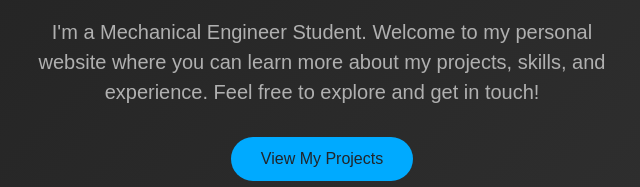
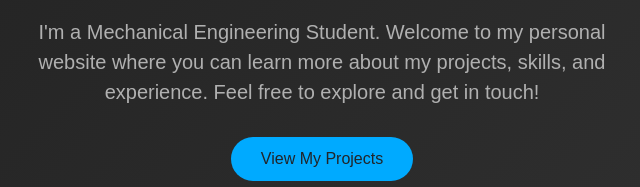
Before and after one commit to rodrigof21/rodrigof21.github.io, a plain HTML site: page index.html in a window 1280 px wide. Shown: the part 425-612 px from the top of the page, 318-958 px from the left. Drawn offline with nearby package versions, Linux system fonts and the light colour scheme.

Commit message:
Update index.html

```diff
--- a/index.html
+++ b/index.html
@@ -21,7 +21,7 @@
     <div class="hero">
         <img src="Images/profile.jpg" alt="Your Image">
         <h1>Hello, I'm Rodrigo</h1>
-        <p>I'm a Mechanical Engineer Student. Welcome to my personal website where you can learn more about my projects, skills, and experience. Feel free to explore and get in touch!</p>
+        <p>I'm a Mechanical Engineering Student. Welcome to my personal website where you can learn more about my projects, skills, and experience. Feel free to explore and get in touch!</p>
         <a href="projects.html" class="btn btn-custom">View My Projects</a>
     </div>
 
```
